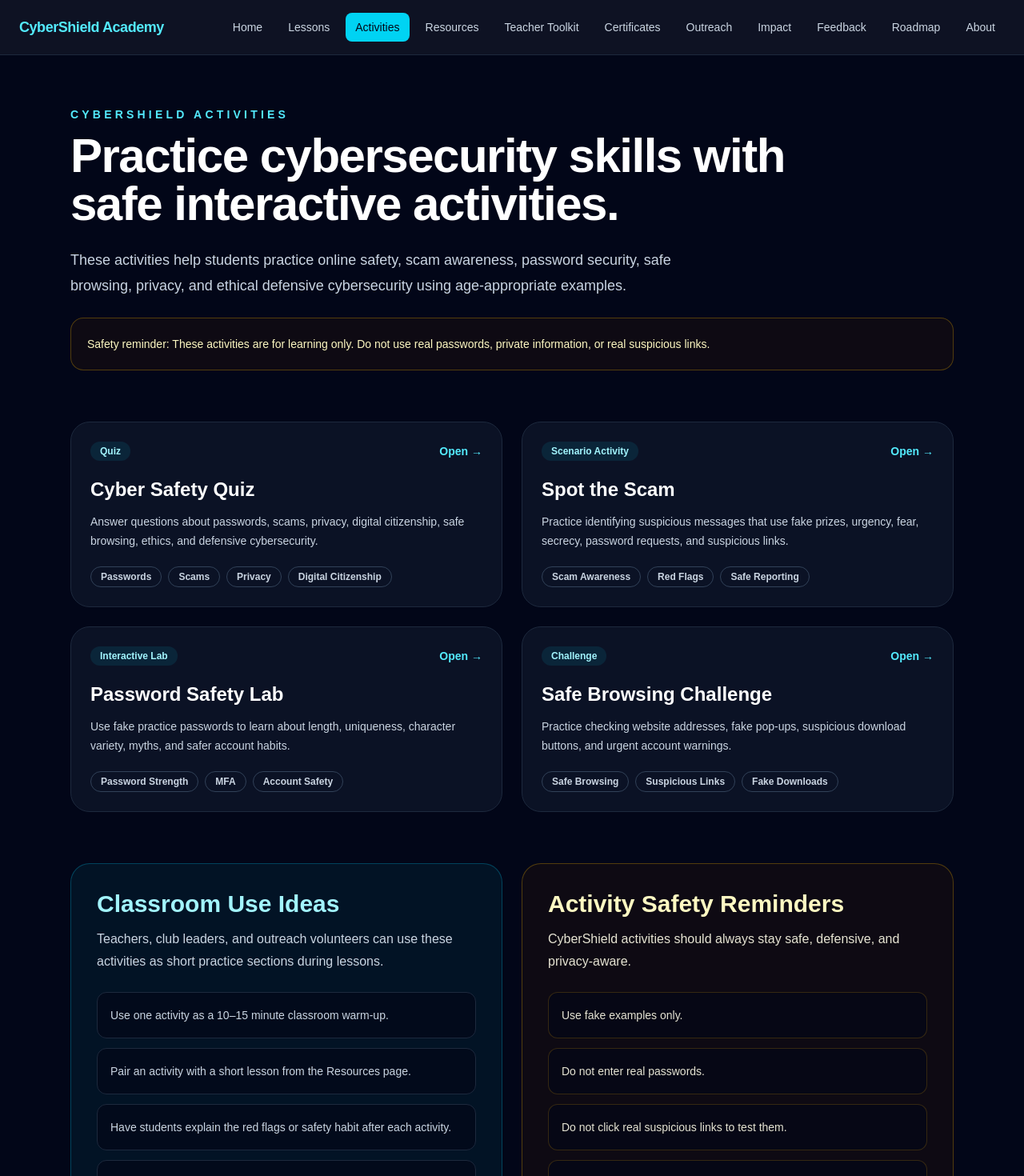
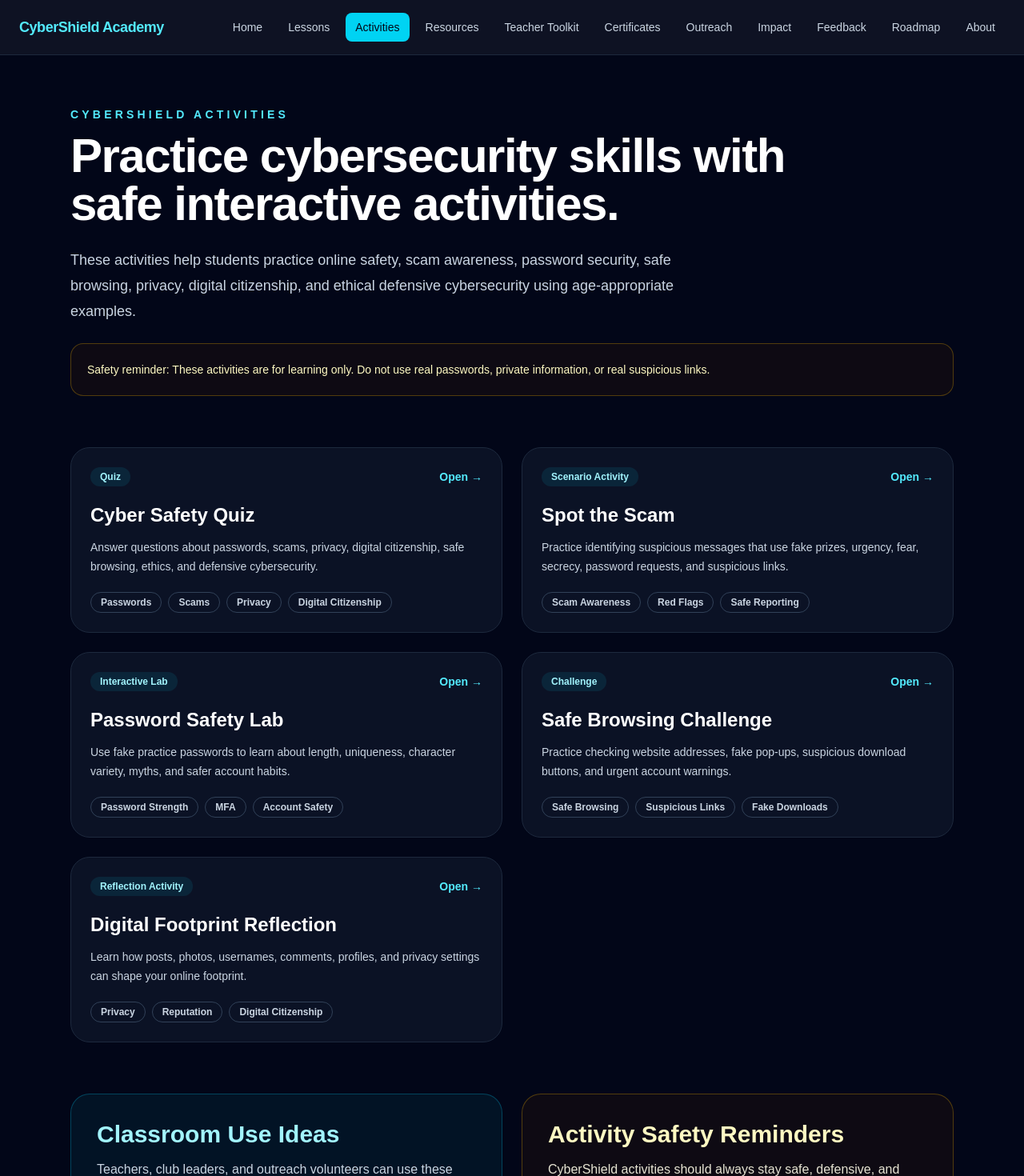
Before and after one commit to sanjith-cpu/cybershield-academy, a Next.js app: page /activities in a window 1280 px wide. Shown: the top 1470 px of the page at 80% size. Built offline with nearby package versions, Linux system fonts and the light colour scheme.

Commit message:
Connect Digital Footprint to activities

```diff
--- a/app/activities/page.tsx
+++ b/app/activities/page.tsx
@@ -35,6 +35,14 @@ const activities = [
     skills: ["Safe Browsing", "Suspicious Links", "Fake Downloads"],
     href: "/safe-browsing",
   },
+  {
+    title: "Digital Footprint Reflection",
+    type: "Reflection Activity",
+    description:
+      "Learn how posts, photos, usernames, comments, profiles, and privacy settings can shape your online footprint.",
+    skills: ["Privacy", "Reputation", "Digital Citizenship"],
+    href: "/digital-footprint",
+  },
 ];
 
 const classroomUses = [
@@ -48,6 +56,7 @@ const safetyReminders = [
   "Use fake examples only.",
   "Do not enter real passwords.",
   "Do not click real suspicious links to test them.",
+  "Do not share private personal information in reflection boxes.",
   "Ask a trusted adult, teacher, or school technology staff member if something online feels suspicious.",
 ];
 
@@ -68,8 +77,9 @@ export default function ActivitiesPage() {
 
           <p className="mt-6 max-w-3xl text-lg leading-8 text-slate-300">
             These activities help students practice online safety, scam
-            awareness, password security, safe browsing, privacy, and ethical
-            defensive cybersecurity using age-appropriate examples.
+            awareness, password security, safe browsing, privacy, digital
+            citizenship, and ethical defensive cybersecurity using
+            age-appropriate examples.
           </p>
 
           <div className="mt-6 rounded-2xl border border-yellow-500/30 bg-yellow-950/20 p-5 text-sm leading-6 text-yellow-100">
```
